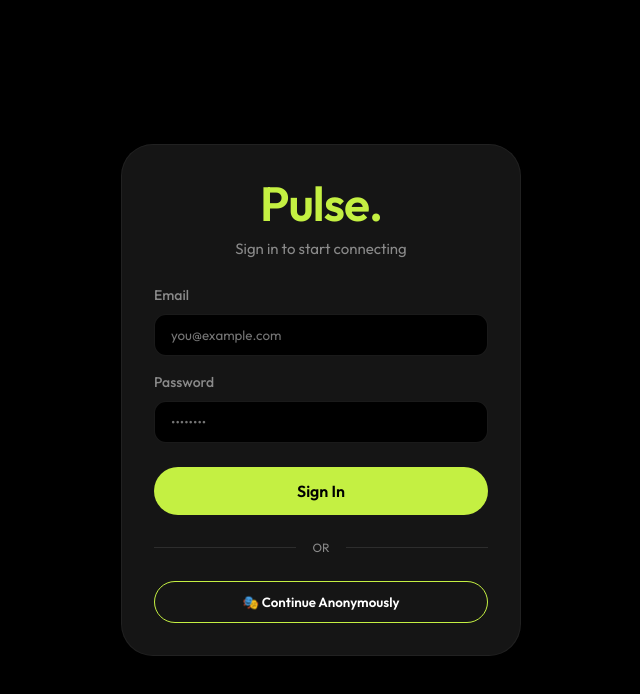
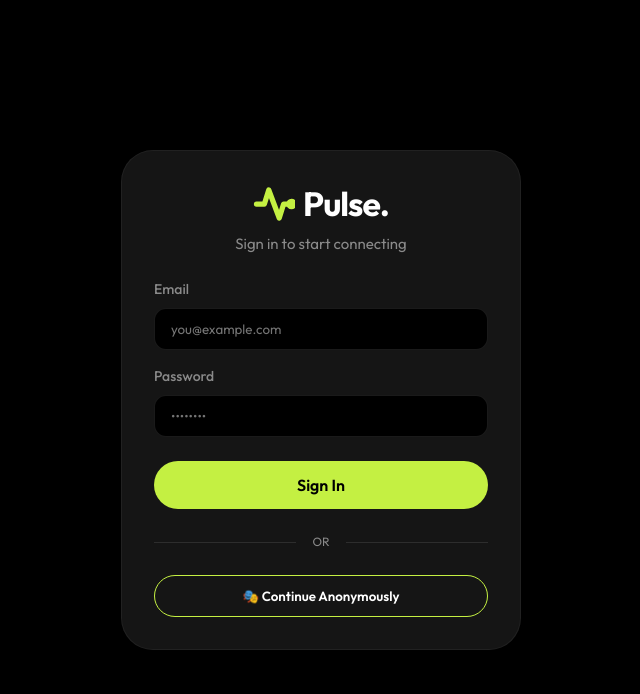
Before and after one commit to gauravpatkotwar/pulse-dating-app, a Next.js app: page /login in a window 1280 px wide. Shown: the top 694 px of the page, without its empty margins (319-959 px from the left). Built offline with nearby package versions, Linux system fonts and the light colour scheme.

Commit message:
feat: add custom SVG logo based on UI accent color

```diff
--- /dev/null
+++ b/src/app/components/Logo.tsx
@@ -0,0 +1,29 @@
+import React from 'react';
+
+export default function Logo({ size = 32 }: { size?: number }) {
+  return (
+    <div style={{ display: 'flex', alignItems: 'center', gap: '8px' }}>
+      <svg width={size} height={size} viewBox="0 0 24 24" fill="none" xmlns="http://www.w3.org/2000/svg">
+        {/* A sleek, modern pulse/heartbeat line using the lime green UI accent color */}
+        <path
+          d="M2 12H6.5L9 4L15 20L17.5 12H22"
+          stroke="var(--accent)"
+          strokeWidth="3"
+          strokeLinecap="round"
+          strokeLinejoin="round"
+        />
+        {/* A subtle glowing dot at the end of the pulse */}
+        <circle cx="22" cy="12" r="3" fill="var(--accent)" />
+      </svg>
+      <span style={{
+        fontSize: size * 0.8,
+        fontWeight: 700,
+        color: '#fff',
+        letterSpacing: '-1px',
+        lineHeight: 1
+      }}>
+        Pulse.
+      </span>
+    </div>
+  );
+}
--- a/src/app/login/page.tsx
+++ b/src/app/login/page.tsx
@@ -2,6 +2,7 @@
 
 import React, { useState } from "react";
 import { useAppContext } from "../context/AppContext";
+import Logo from "../components/Logo";
 
 export default function LoginPage() {
   const { login, loginAnonymous } = useAppContext();
@@ -26,8 +27,10 @@ export default function LoginPage() {
     }}>
       <div className="bento-card" style={{ width: '100%', maxWidth: '400px', display: 'flex', flexDirection: 'column', gap: '24px' }}>
 
-        <div style={{ textAlign: 'center' }}>
-          <h1 className="h1" style={{ color: 'var(--accent)', marginBottom: '8px' }}>Pulse.</h1>
+        <div style={{ textAlign: 'center', display: 'flex', flexDirection: 'column', alignItems: 'center' }}>
+          <div style={{ marginBottom: '8px' }}>
+            <Logo size={42} />
+          </div>
           <p className="text-muted">Sign in to start connecting</p>
         </div>
 
--- a/src/app/page.tsx
+++ b/src/app/page.tsx
@@ -1,6 +1,7 @@
 "use client";
 import styles from "./page.module.css";
 import Wallet from "./components/Wallet";
+import Logo from "./components/Logo";
 import { useAppContext } from "./context/AppContext";
 
 export default function Home() {
@@ -10,7 +11,9 @@ export default function Home() {
     <main className="app-container">
       {/* Top section: Header */}
       <header className={styles.header}>
-        <div className={styles.logo}>Pulse.</div>
+        <div style={{ display: 'flex', alignItems: 'center' }}>
+          <Logo size={36} />
+        </div>
         <nav className={styles.nav}>
           <a href="#discover">Discover</a>
           <a href="/chat">Chat</a>
```
